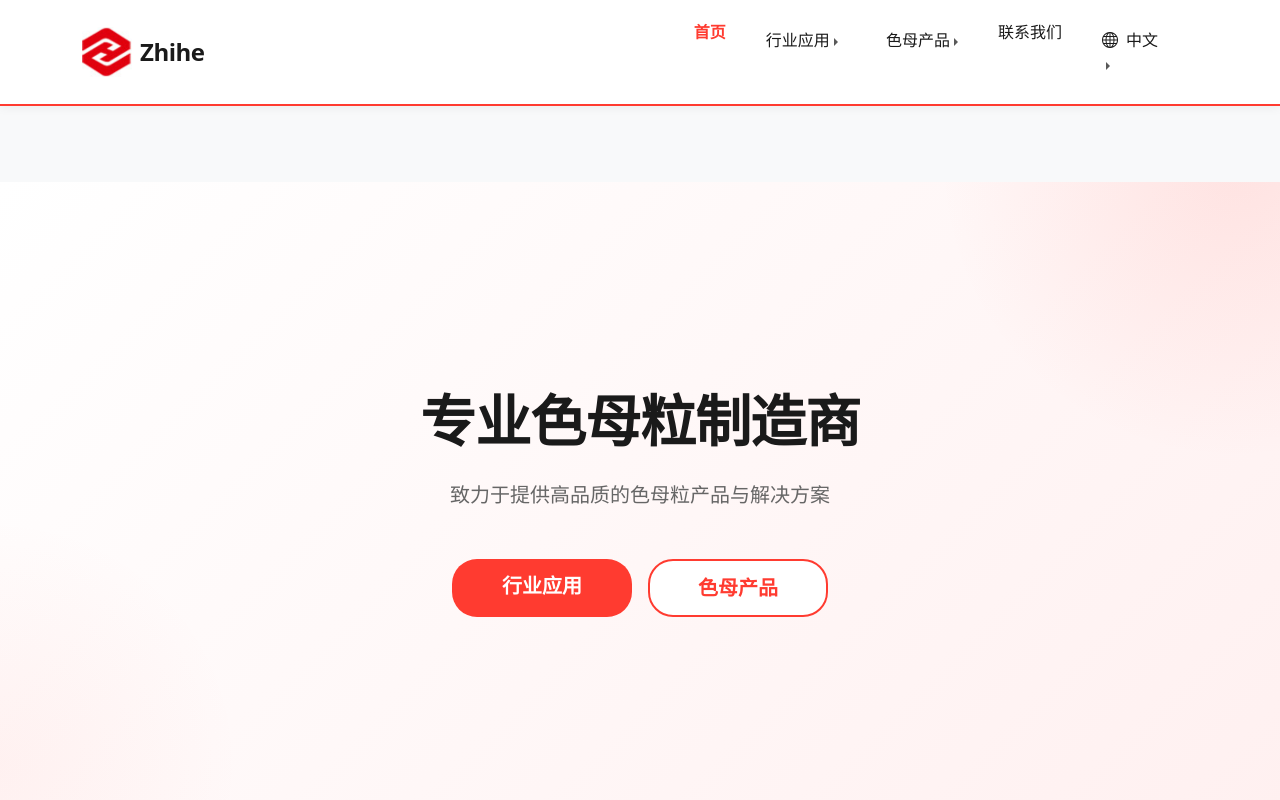
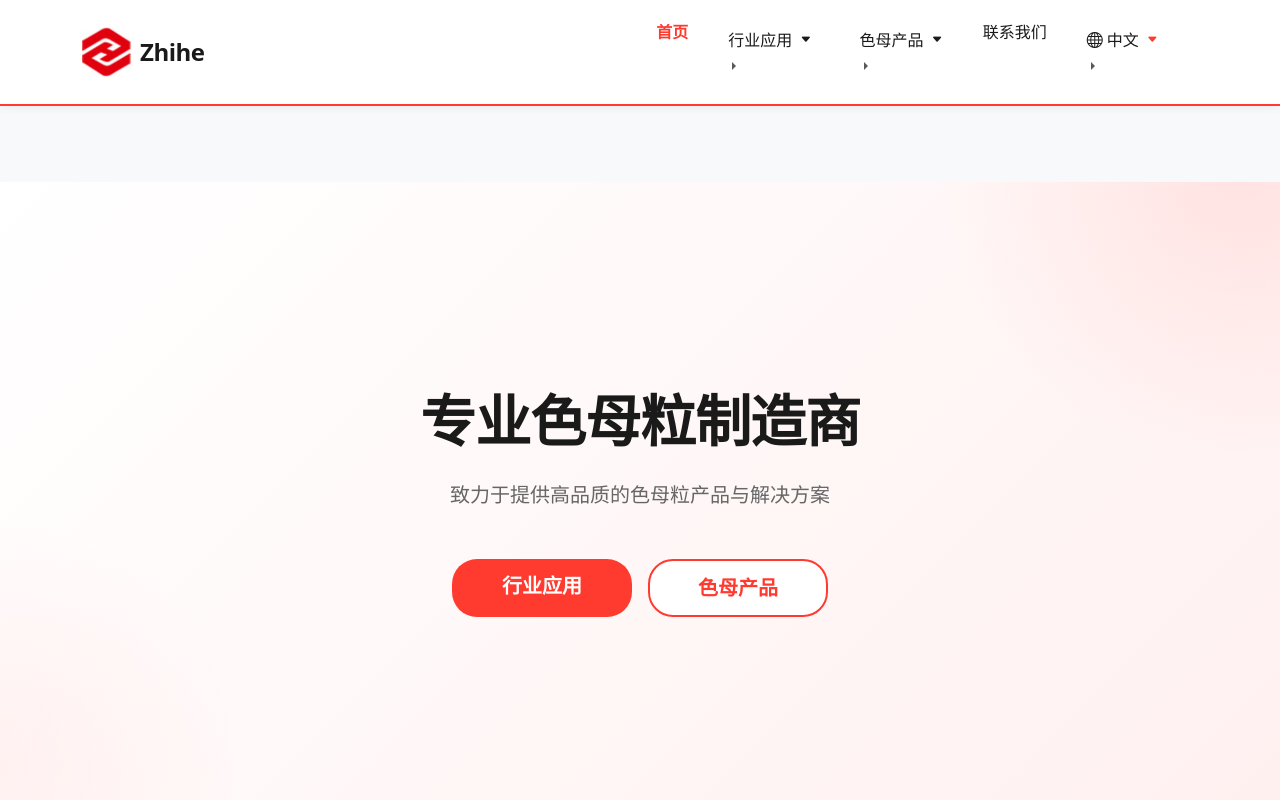
Before and after one commit to wwc0708/zhsm, a Next.js app: page / in a window 1280 px wide. Shown: the top 800 px of the page. Built offline with nearby package versions, Linux system fonts and the light colour scheme.

Commit message:
Fix dropdown arrow icons position in navbar
- Add custom caret-down-fill icons to all dropdown menus
- Adjust arrow size to 0.7rem for better visual balance
- Add proper spacing and color coordination with active states
- Improve alignment using flexbox with gap: 0.25rem

```diff
--- a/app/components/Navbar.tsx
+++ b/app/components/Navbar.tsx
@@ -106,9 +106,20 @@ export default function Navbar() {
                       color: pathname?.startsWith('/industry') ? '#ff3b30' : '#1a1a1a',
                       fontWeight: pathname?.startsWith('/industry') ? '600' : '400',
                       fontSize: '1rem',
+                      display: 'flex',
+                      alignItems: 'center',
+                      gap: '0.25rem',
                     }}
                   >
                     {t('nav.industry')}
+                    <i
+                      className="bi bi-caret-down-fill"
+                      style={{
+                        fontSize: '0.7rem',
+                        marginLeft: '0.25rem',
+                        color: pathname?.startsWith('/industry') ? '#ff3b30' : '#1a1a1a',
+                      }}
+                    ></i>
                   </span>
                 }
                 id="industry-dropdown"
@@ -229,9 +240,20 @@ export default function Navbar() {
                       color: pathname?.startsWith('/products') ? '#ff3b30' : '#1a1a1a',
                       fontWeight: pathname?.startsWith('/products') ? '600' : '400',
                       fontSize: '1rem',
+                      display: 'flex',
+                      alignItems: 'center',
+                      gap: '0.25rem',
                     }}
                   >
                     {t('nav.products')}
+                    <i
+                      className="bi bi-caret-down-fill"
+                      style={{
+                        fontSize: '0.7rem',
+                        marginLeft: '0.25rem',
+                        color: pathname?.startsWith('/products') ? '#ff3b30' : '#1a1a1a',
+                      }}
+                    ></i>
                   </span>
                 }
                 id="products-dropdown"
@@ -369,11 +391,19 @@ export default function Navbar() {
                       fontSize: '1rem',
                       display: 'flex',
                       alignItems: 'center',
-                      gap: '0.5rem',
+                      gap: '0.25rem',
                     }}
                   >
                     <i className="bi bi-globe"></i>
                     {language === 'zh' ? '中文' : language === 'en' ? 'EN' : 'VN'}
+                    <i
+                      className="bi bi-caret-down-fill"
+                      style={{
+                        fontSize: '0.7rem',
+                        marginLeft: '0.25rem',
+                        color: '#ff3b30',
+                      }}
+                    ></i>
                   </span>
                 }
                 id="language-dropdown"
```
